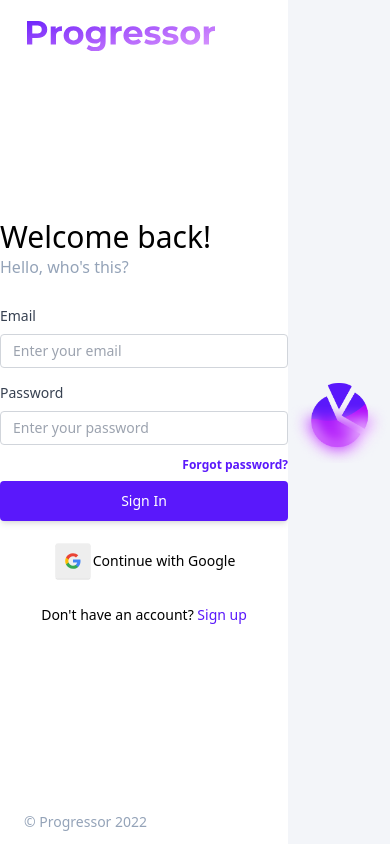
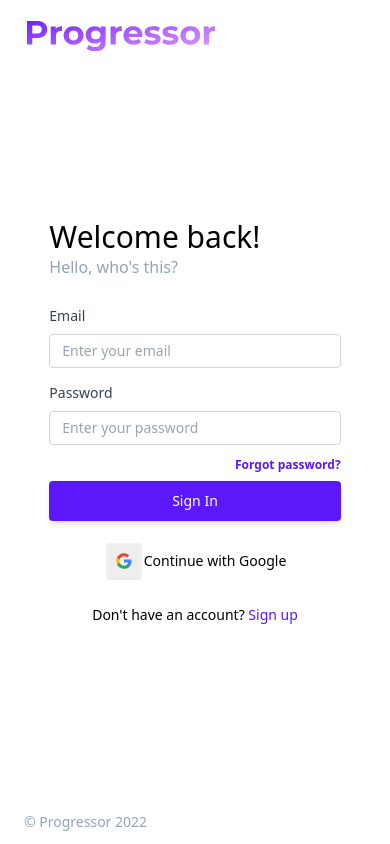
Before and after one commit to Ajinkya2000/progressor, a React (Create React App) app in the folder client/: page / in a window 390 px wide. Built offline with nearby package versions, Linux system fonts and the light colour scheme; no server answers.

Commit message:
make login page responsive

```diff
--- a/client/src/components/Auth/index.tsx
+++ b/client/src/components/Auth/index.tsx
@@ -116,7 +116,7 @@ const Auth = () => {
 					</button>
 				</p>
 			</div>
-			<div className="flex-1 bg-grey flex justify-center items-center">
+			<div className="flex-1 bg-grey justify-center items-center hidden md:flex">
 				<img className="w-96" src={logo} alt="Logo" />
 			</div>
 			<p className="absolute text-sm text-slate-400 left-6 bottom-3">
```
